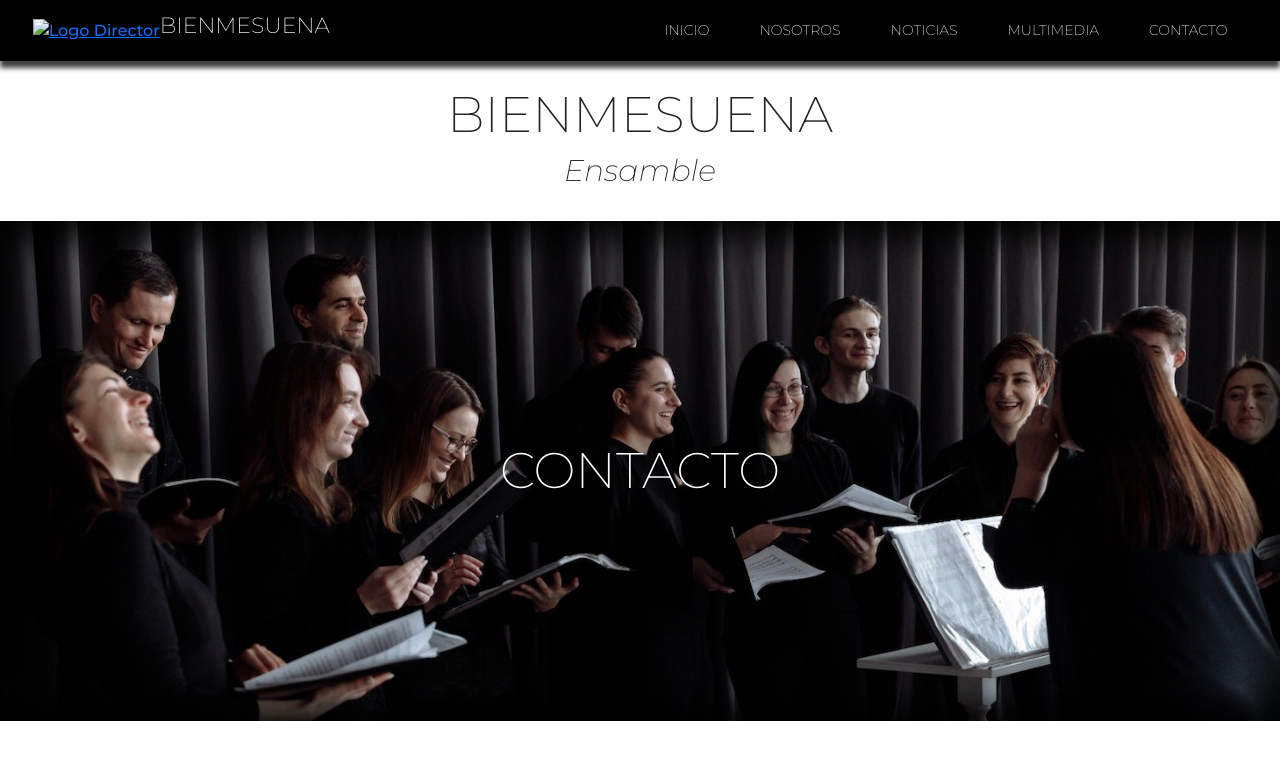
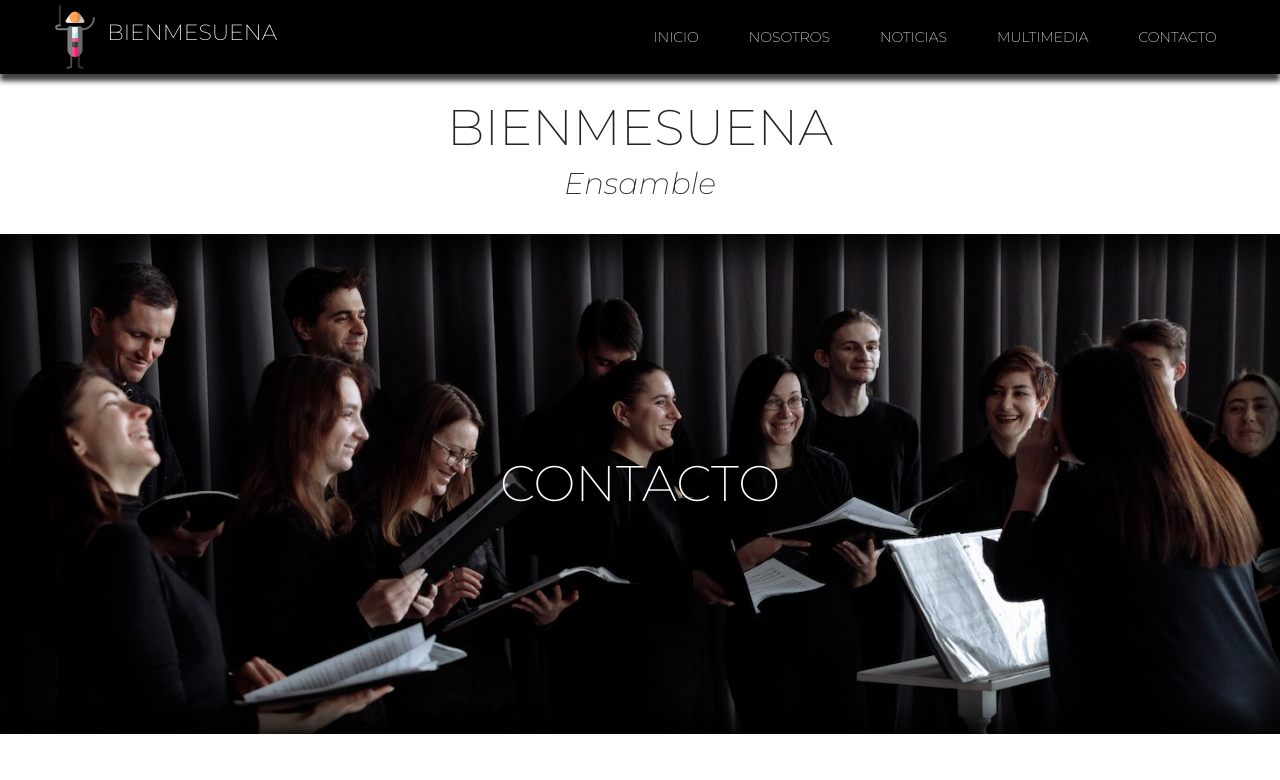
Before and after one commit to ErickOsuna/bienmesuena-entrega-final, a website: page pages/contacto.html in a window 1280 px wide. Shown: the top 780 px of the page. Drawn offline with nearby package versions, Linux system fonts and the light colour scheme.

Commit message:
Arreglando OG

```diff
--- a/pages/contacto.html
+++ b/pages/contacto.html
@@ -15,10 +15,10 @@
         content="Bienmesuena, Erick Osuna Saavedra, Música, Música Coral, Choir Music, Choirs, Coros, Ensamble Vocal, Sing, Canto, Singers, Cantates, Música A Capella, Grupo Musical, Argentina, Buenos Aires, Ciudad Autónoma de Buenos Aires, Música Sacra, Música Contemporánea, Música Popular, Jazz, Música Académica, Música Tradicional Europea, Música Tradicional Latinoamericana, Música Venezolana, Canto Lírico, Ópera, ">
     <meta property="og:type" content="web site">
     <meta property="og:title" content="BIENMESUENA Ensamble - Ensamble Vocal Mixto A Capella">
+    <meta property="og:url" content="https://bienmesuena.netlify.app/">
+    <meta property="og:image" content="https://bienmesuena.netlify.app/img/logoconductor.png">
     <meta property="og:description"
-        content="BIENMESUENA, ensamble vocal mixto, A Capella, conformado por músicos profesionales venezolanos y reunidos en la Ciudad de Buenos Aires, con la finalidad de interpretar el más selecto y sublime repertorio de la música coral universal. Entre las ramas de este género música, abordamos Música Sacra, Académica Universal, Contemporánea, Popular y Tradicional Europea y Latinoamericana, Jazz, entre otros.">
-    <meta property="og:url" content="https://fabulous-stardust-f1a57c.netlify.app/">
-    <meta property="og:image" content="https://fabulous-stardust-f1a57c.netlify.app/img/logo-conductor.png">
+    content="BIENMESUENA, ensamble vocal mixto, A Capella, conformado por músicos profesionales venezolanos y reunidos en la Ciudad de Buenos Aires, con la finalidad de interpretar el más selecto y sublime repertorio de la música coral universal. Entre las ramas de este género música, abordamos Música Sacra, Académica Universal, Contemporánea, Popular y Tradicional Europea y Latinoamericana, Jazz, entre otros.">
     <title>|| BIENMESUENA || CCONTACTO ||</title>
 </head>
 
@@ -26,7 +26,7 @@
     <div class="grid-layout">
         <header class="encabezado">
             <div class="logo">
-                <a href="../index.html"><img src="../img/logo-conductor.png" alt="Logo Director"></a>
+                <a href="../index.html"><img src="../img/logoconductor.png" alt="Logo Director"></a>
                 <h1>BIENMESUENA</h1>
             </div>
 
```
Also changed, not shown: index.html (+2 -2 lines), pages/multimedia.html (+4 -4 lines), pages/nosotros.html (+4 -4 lines), pages/noticias.html (+4 -4 lines).
